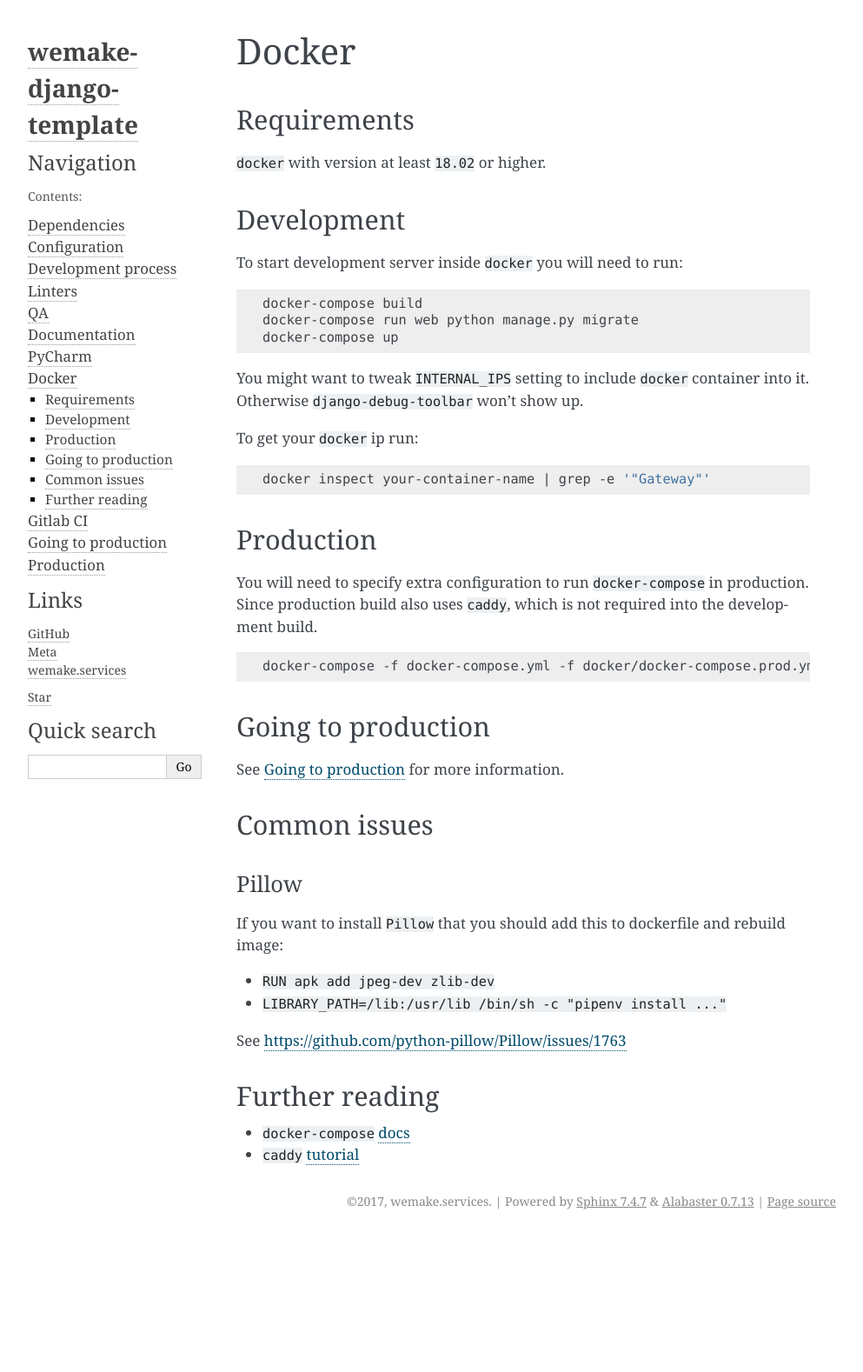
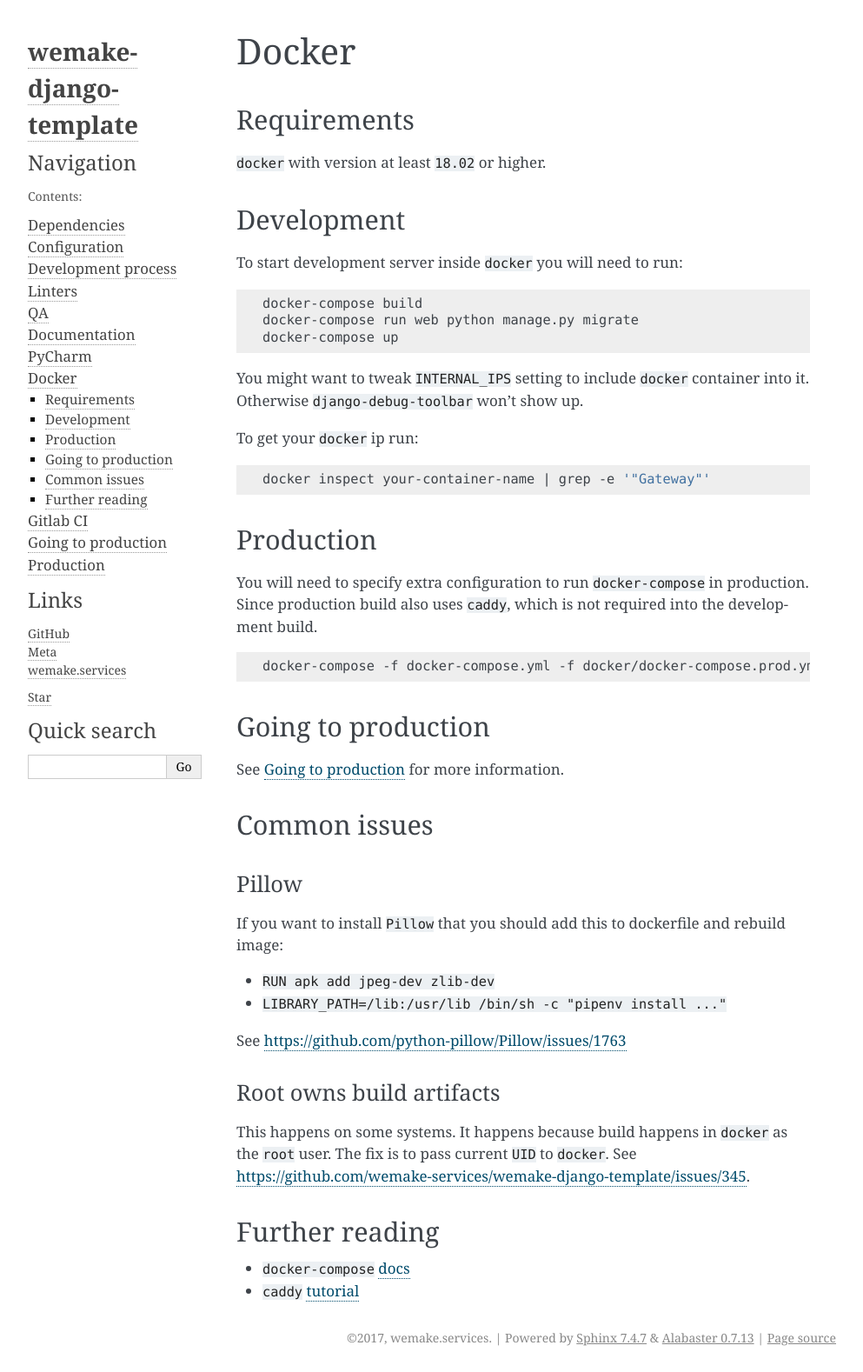
Before and after one commit to wemake-services/wemake-django-template, a Sphinx documentation site: the page built from {{cookiecutter.project_name}}/docs/_pages/template/docker.rst, in a window 1280 px wide. Shown: the whole page at 87% size, without its empty margins (148-1141 px from the left). Built offline with Sphinx 7.4.7, drawn with Linux system fonts in a browser that asks for light colours; pages that are not in the unit, such as notebooks, are missing from menus; the version number could not be read and is left out; before the commit the page ends 1421 px from its top, so only the background shows below that.

Commit message:
Fixes gitlab coverage regex, closes #356
Changes:
1. Changes project name validator, closes #353
2. Adds a link to the docs about `root` artifacts, closes #345

```diff
--- a/{{cookiecutter.project_name}}/docs/_pages/template/docker.rst
+++ b/{{cookiecutter.project_name}}/docs/_pages/template/docker.rst
@@ -63,6 +63,14 @@
 
 See `<https://github.com/python-pillow/Pillow/issues/1763>`_
 
+Root owns build artifacts
+~~~~~~~~~~~~~~~~~~~~~~~~~
+
+This happens on some systems.
+It happens because build happens in ``docker`` as the ``root`` user.
+The fix is to pass current ``UID`` to ``docker``.
+See `<https://github.com/wemake-services/wemake-django-template/issues/345>`_.
+
 
 Further reading
 ---------------
```
Also changed, not shown: 3 other files.
